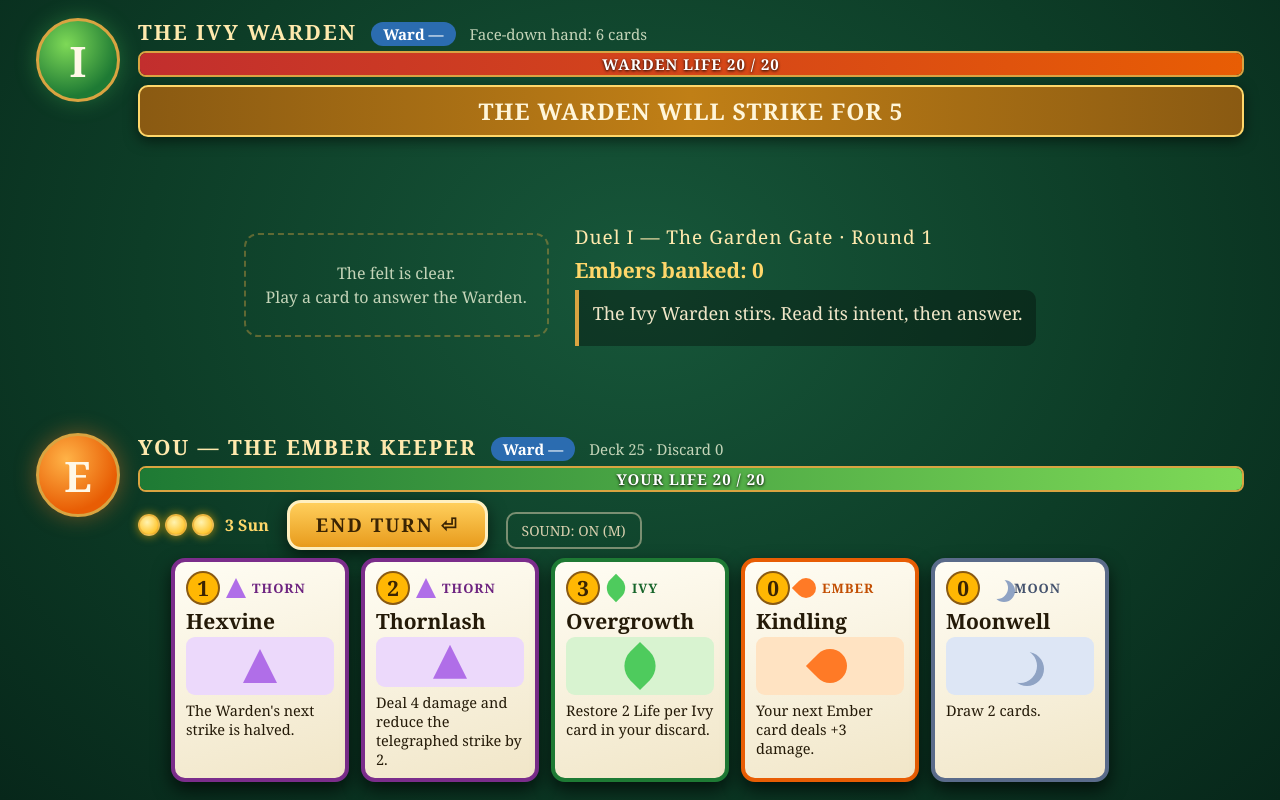
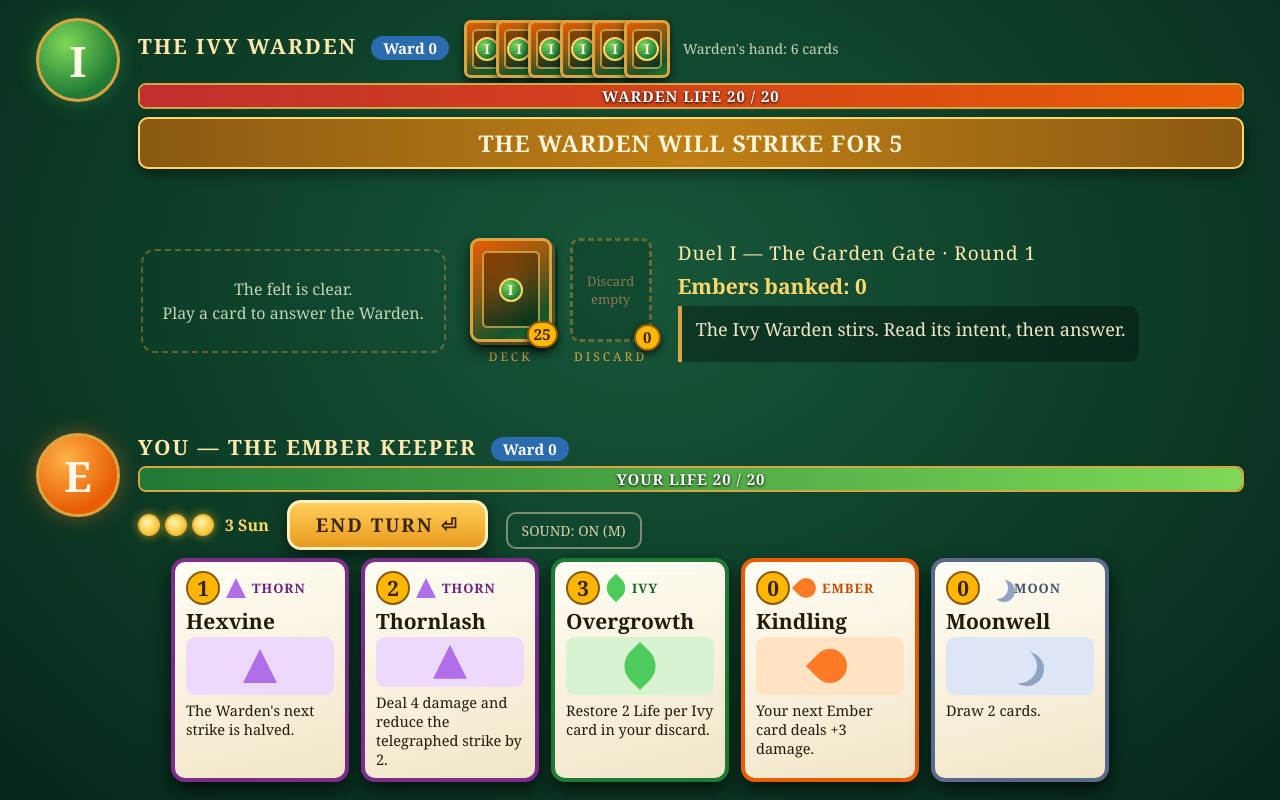
Before and after one commit to mr1229751/ember-and-ivy, a plain HTML site: page game/index.html in a window 1280 px wide. Both pictures are taken after a click on the button "BEGIN THE DUEL". Drawn offline with Linux system fonts and the light colour scheme.

Commit message:
Round 3 revision: Warden's hand as fanned face-down card backs, Ward 0 chip, deck/discard mini-stacks in centre felt

```diff
--- a/game/src/render.js
+++ b/game/src/render.js
@@ -21,6 +21,10 @@ export function cardHTML(id, opts = {}) {
   </div>`;
 }
 
+export function cardBackHTML(fan) {
+  return `<div class="card-back" style="--fan:${fan}" aria-hidden="true"><span class="back-frame"><span class="back-crest">I</span></span></div>`;
+}
+
 function barHTML(fillId, pct, text) {
   return `<div class="bar"><div class="bar-fill" id="${fillId}" style="width:${pct}%"></div><span class="bar-text">${text}</span></div>`;
 }
@@ -29,18 +33,29 @@ export function render(state, els) {
   // Warden row
   els.wardenLife.innerHTML = barHTML('warden-life-fill', (state.wardenLife / state.wardenMaxLife) * 100,
     `WARDEN LIFE ${state.wardenLife} / ${state.wardenMaxLife}`);
-  els.wardenWard.textContent = state.wardenWard > 0 ? `Ward ${state.wardenWard}` : 'Ward —';
-  els.wardenHand.textContent = `Face-down hand: ${Math.max(3, 7 - state.round)} cards`;
+  els.wardenWard.textContent = `Ward ${state.wardenWard}`;
+  const wardenCount = Math.max(3, 7 - state.round);
+  const mid = (wardenCount - 1) / 2;
+  els.wardenHand.innerHTML = `<span class="warden-backs">${Array.from({ length: wardenCount }, (_, i) => cardBackHTML(i - mid)).join('')}</span><span class="hand-caption">Warden's hand: ${wardenCount} cards</span>`;
   els.intentBanner.textContent = state.phase === 'player' ? intentLabel(state.intent) : '';
   const danger = state.intent && (state.intent.kind === 'strike' || state.intent.kind === 'thornstorm') && state.intent.amount >= 8;
   els.intentBanner.classList.toggle('intent-danger', Boolean(danger));
   els.intentBanner.style.display = state.phase === 'player' && state.intent ? 'block' : 'none';
   els.wardenCrest.classList.toggle('crest-dead', state.wardenLife <= 0);
 
-  // Centre
-  els.centreCard.innerHTML = state.lastPlayed
+  // Centre: last played card flanked by live deck / discard mini-stacks.
+  const topDiscard = state.discard[state.discard.length - 1];
+  const discardFace = topDiscard
+    ? `<div class="mini-card suit-${CARD_BY_ID[topDiscard].suit}"><div class="mini-top"><span class="card-cost mini-cost">${CARD_BY_ID[topDiscard].cost}</span>${pipHTML(CARD_BY_ID[topDiscard].suit)}</div><div class="mini-name">${CARD_BY_ID[topDiscard].name}</div></div>`
+    : `<div class="mini-card mini-empty">Discard<br>empty</div>`;
+  const pilesHTML = `<div class="centre-piles">
+      <div class="pile"><div class="card-back pile-back"><span class="back-frame"><span class="back-crest">I</span></span><span class="pile-count">${state.deck.length}</span></div><div class="pile-label">DECK</div></div>
+      <div class="pile"><div class="pile-face">${discardFace}<span class="pile-count">${state.discard.length}</span></div><div class="pile-label">DISCARD</div></div>
+    </div>`;
+  const lastHTML = state.lastPlayed
     ? `<div class="centre-label">LAST PLAYED</div>` + cardHTML(state.lastPlayed)
     : `<div class="centre-empty">The felt is clear.<br>Play a card to answer the Warden.</div>`;
+  els.centreCard.innerHTML = `<div class="centre-row"><div class="centre-last">${lastHTML}</div>${pilesHTML}</div>`;
   els.logLine.textContent = state.log;
   els.duelName.textContent = `${state.duel.name} · Round ${state.round}`;
   els.scoreLine.textContent = `Embers banked: ${state.score}`;
@@ -48,10 +63,10 @@ export function render(state, els) {
   // Player row
   els.playerLife.innerHTML = barHTML('player-life-fill', (state.playerLife / state.playerMaxLife) * 100,
     `YOUR LIFE ${state.playerLife} / ${state.playerMaxLife}`);
-  els.playerWard.textContent = state.playerWard > 0 ? `Ward ${state.playerWard}` : 'Ward —';
+  els.playerWard.textContent = `Ward ${state.playerWard}`;
   els.sunPips.innerHTML = Array.from({ length: state.sunMax }, (_, i) =>
     `<span class="sun-pip${i < state.sun ? ' lit' : ''}"></span>`).join('') + `<span class="sun-text">${state.sun} Sun</span>`;
-  els.piles.textContent = `Deck ${state.deck.length} · Discard ${state.discard.length}${state.kindling ? ` · Kindling +${state.kindling}` : ''}`;
+  els.piles.textContent = state.kindling ? `Kindling +${state.kindling}` : '';
   els.hand.innerHTML = state.hand.map((id, i) =>
     cardHTML(id, { unaffordable: CARD_BY_ID[id].cost > state.sun })).join('');
   [...els.hand.children].forEach((el, i) => { el.dataset.index = String(i); });
--- a/game/style.css
+++ b/game/style.css
@@ -48,12 +48,36 @@ body {
 .intent-banner { margin-top: 8px; background: linear-gradient(90deg, #8a5a12, #c07f16, #8a5a12); border: 2px solid #ffd76a; color: #fff6da; font-size: 23px; font-weight: bold; letter-spacing: 1px; text-align: center; border-radius: 10px; padding: 8px 10px; box-shadow: 0 4px 14px #0008; }
 .intent-banner.intent-danger { background: linear-gradient(90deg, #7a1616, #b02a1e, #7a1616); border-color: #ff9a7a; }
 
+/* Face-down card backs — the Warden's hand, fanned like the title fan */
+#warden-hand { display: inline-flex; align-items: center; gap: 12px; }
+.warden-backs { display: inline-flex; align-items: flex-start; padding: 2px 8px 0; }
+.card-back { width: 46px; height: 58px; flex: none; margin: 0 -7px; border-radius: 7px; border: 3px solid #d9a441; background: linear-gradient(150deg, #e85d04 0%, #8a5a12 42%, #14532d 78%, #1e7a34 100%); box-shadow: 0 4px 9px #000a; display: flex; align-items: center; justify-content: center; transform: rotate(calc(var(--fan, 0) * 7deg)) translateY(calc(var(--fan, 0) * var(--fan, 0) * 2.5px)); }
+.warden-backs .card-back { animation: deal-in .4s ease both; }
+.back-frame { width: 76%; height: 78%; border: 2px solid #ffd76a99; border-radius: 5px; display: flex; align-items: center; justify-content: center; background: radial-gradient(circle at 50% 42%, #00000030, #00000059); }
+.back-crest { width: 24px; height: 24px; border-radius: 50%; border: 2px solid #ffd76a; color: #fff8e7; font-weight: bold; font-size: 14px; display: inline-flex; align-items: center; justify-content: center; background: radial-gradient(circle at 35% 30%, #7ed957, #1e7a34 72%); }
+.hand-caption { color: #c4d4b8; font-size: 14px; white-space: nowrap; }
+body.shot-mode .warden-backs .card-back { animation: none; }
+
 /* Centre felt */
 .centre-felt { display: flex; gap: 26px; width: 100%; flex: 1; align-items: center; justify-content: center; padding: 4px 0; }
 .centre-card { min-width: 190px; display: flex; flex-direction: column; align-items: center; gap: 6px; }
 .centre-label { font-size: 13px; letter-spacing: 3px; color: #d9a441; }
 .centre-empty { border: 2px dashed #d9a44166; border-radius: 14px; padding: 26px 20px; text-align: center; color: #c4d4b8; font-size: 16px; line-height: 1.5; }
 .centre-side { max-width: 560px; }
+.centre-row { display: flex; gap: 24px; align-items: center; }
+.centre-last { display: flex; flex-direction: column; align-items: center; gap: 6px; }
+.centre-piles { display: flex; gap: 18px; align-items: flex-start; }
+.pile { display: flex; flex-direction: column; align-items: center; gap: 6px; }
+.pile-label { font-size: 12px; letter-spacing: 3px; color: #d9a441; }
+.pile-back { width: 82px; height: 104px; margin: 0; transform: none; border-radius: 9px; position: relative; box-shadow: 3px 3px 0 #d9a44155, 6px 6px 0 #00000040, 0 8px 14px #000a; }
+.pile-face { position: relative; }
+.pile-count { position: absolute; right: -9px; bottom: -9px; min-width: 27px; height: 27px; padding: 0 5px; border-radius: 999px; background: #ffb703; border: 2px solid #8a5a12; color: #3a2403; font-size: 15px; font-weight: bold; display: inline-flex; align-items: center; justify-content: center; box-shadow: 0 3px 7px #000a; z-index: 2; }
+.mini-card { width: 82px; height: 104px; border-radius: 9px; background: linear-gradient(165deg, #fffdf4, #f1e6c8); color: #241a08; border: 3px solid #8a5a12; padding: 6px 7px; display: flex; flex-direction: column; box-shadow: -3px 3px 0 #00000030, 0 8px 14px #000a; }
+.mini-card .pip { width: 15px; height: 15px; }
+.mini-top { display: flex; align-items: center; gap: 5px; }
+.mini-cost { width: 24px; height: 24px; font-size: 15px; }
+.mini-name { font-size: 14.5px; font-weight: bold; line-height: 1.15; margin-top: 5px; }
+.mini-empty { align-items: center; justify-content: center; text-align: center; font-size: 13px; color: #8a7a52; background: #0d3d2780; border-style: dashed; border-color: #d9a44166; box-shadow: none; }
 .duel-name { font-size: 19px; color: #ffe9ad; letter-spacing: 1px; }
 .score-line { font-size: 21px; color: #ffd76a; font-weight: bold; margin: 6px 0; }
 .log-line { font-size: 18px; line-height: 1.5; color: #f0e6c8; background: #00000055; border-left: 4px solid #d9a441; padding: 10px 14px; border-radius: 0 10px 10px 0; min-height: 56px; }
```
Also changed, not shown: screenshots/1-title.jpg, screenshots/2-duel.jpg, screenshots/3-victory.jpg, screenshots/4-defeat.jpg.
